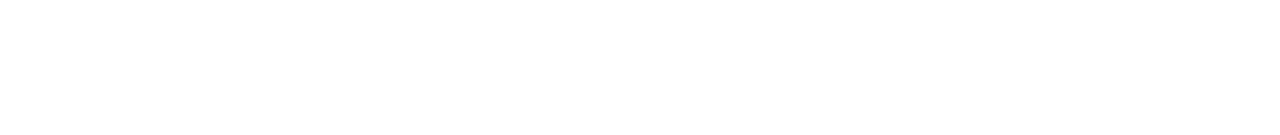
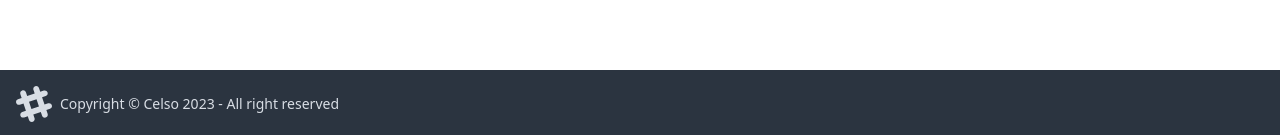
Before and after one commit to celsodasecond/todo-mngt-frontend, a React (Vite) app: page / in a window 1280 px wide. Shown: the part 662-797 px from the top of the page. Built offline with nearby package versions, Linux system fonts and the light colour scheme; no server answers.

Commit message:
Add: Footer

```diff
--- a/src/App.jsx
+++ b/src/App.jsx
@@ -1,12 +1,16 @@
 import "./App.css";
 import Header from "./components/Header";
 import ListTodoComponent from "./components/ListTodoComponent";
+import Footer from "./components/Footer";
 
 function App() {
 	return (
 		<>
-			<Header />
-			<ListTodoComponent />
+			<div className="flex flex-col h-screen justify-between">
+				<Header />
+				<ListTodoComponent />
+				<Footer />
+			</div>
 		</>
 	);
 }
--- /dev/null
+++ b/src/components/Footer.jsx
@@ -0,0 +1,23 @@
+import React from 'react'
+
+const Footer = () => {
+  return (
+		<footer className="footer items-center p-4 bg-neutral text-neutral-content">
+			<div className="items-center grid-flow-col">
+				<svg
+					width="36"
+					height="36"
+					viewBox="0 0 24 24"
+					xmlns="http://www.w3.org/2000/svg"
+					fillRule="evenodd"
+					clipRule="evenodd"
+					className="fill-current">
+					<path d="M22.672 15.226l-2.432.811.841 2.515c.33 1.019-.209 2.127-1.23 2.456-1.15.325-2.148-.321-2.463-1.226l-.84-2.518-5.013 1.677.84 2.517c.391 1.203-.434 2.542-1.831 2.542-.88 0-1.601-.564-1.86-1.314l-.842-2.516-2.431.809c-1.135.328-2.145-.317-2.463-1.229-.329-1.018.211-2.127 1.231-2.456l2.432-.809-1.621-4.823-2.432.808c-1.355.384-2.558-.59-2.558-1.839 0-.817.509-1.582 1.327-1.846l2.433-.809-.842-2.515c-.33-1.02.211-2.129 1.232-2.458 1.02-.329 2.13.209 2.461 1.229l.842 2.515 5.011-1.677-.839-2.517c-.403-1.238.484-2.553 1.843-2.553.819 0 1.585.509 1.85 1.326l.841 2.517 2.431-.81c1.02-.33 2.131.211 2.461 1.229.332 1.018-.21 2.126-1.23 2.456l-2.433.809 1.622 4.823 2.433-.809c1.242-.401 2.557.484 2.557 1.838 0 .819-.51 1.583-1.328 1.847m-8.992-6.428l-5.01 1.675 1.619 4.828 5.011-1.674-1.62-4.829z"></path>
+				</svg>
+				<p>Copyright © Celso {new Date().getFullYear()} - All right reserved</p>
+			</div>
+		</footer>
+	);
+}
+
+export default Footer
--- a/src/components/ListTodoComponent.jsx
+++ b/src/components/ListTodoComponent.jsx
@@ -20,7 +20,7 @@ const ListTodoComponent = () => {
 	}
 
 	return (
-		<div className="flex justify-center mt-2">
+		<div className="flex justify-center mt-2 mb-auto">
 			<div className="overflow-x-auto w-4/5">
 				<table className="table">
 					{/* head */}
```
